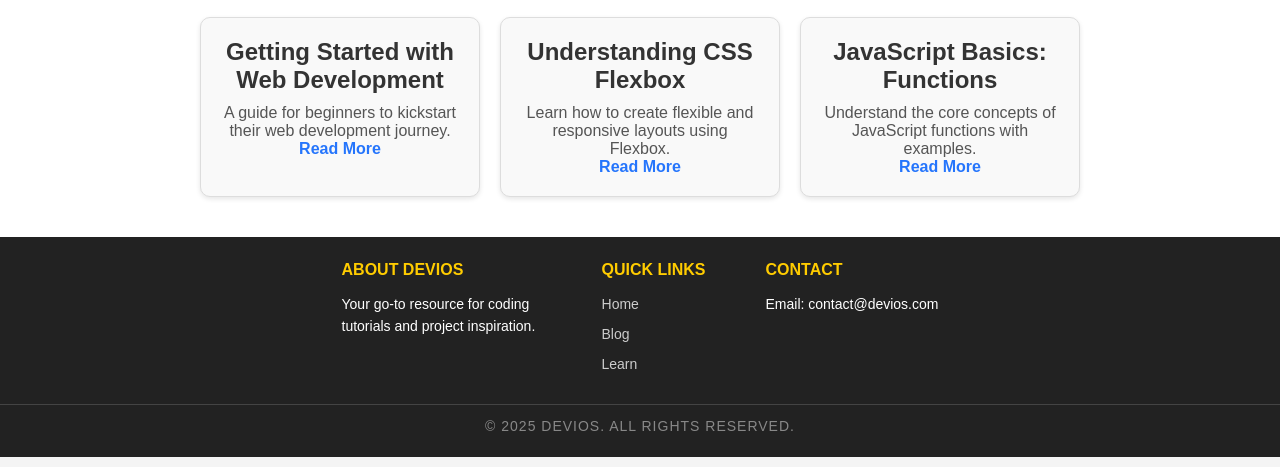
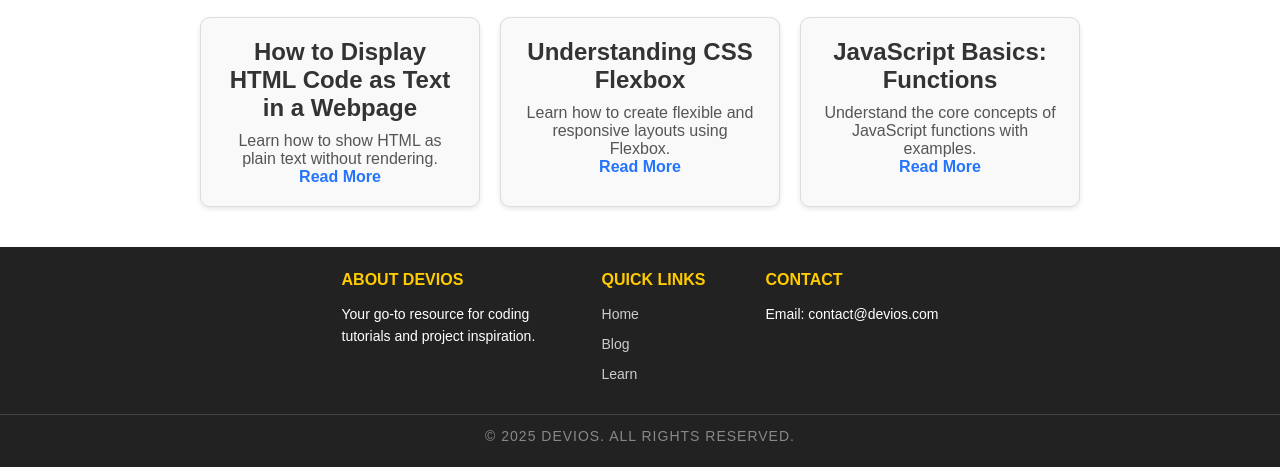
Before and after one commit to yadav1902ashutosh/devios, a plain HTML site: page blog/index.html in a window 1280 px wide. Shown: the part 395-862 px from the top of the page. Drawn offline with Linux system fonts and the light colour scheme.

Commit message:
Updated blog and fixed links

```diff
--- a/blog/index.html
+++ b/blog/index.html
@@ -31,8 +31,8 @@
         <h2>Latest Posts</h2>
         <div class="blog-cards">
             <div class="blog-card">
-                <h3>Getting Started with Web Development</h3>
-                <p>A guide for beginners to kickstart their web development journey.</p>
+                <h3>How to Display HTML Code as Text in a Webpage</h3>
+                <p>Learn how to show HTML as plain text without rendering.</p>
                 <a href="posts/b1.html" class="read-more">Read More</a>
             </div>
 
```
